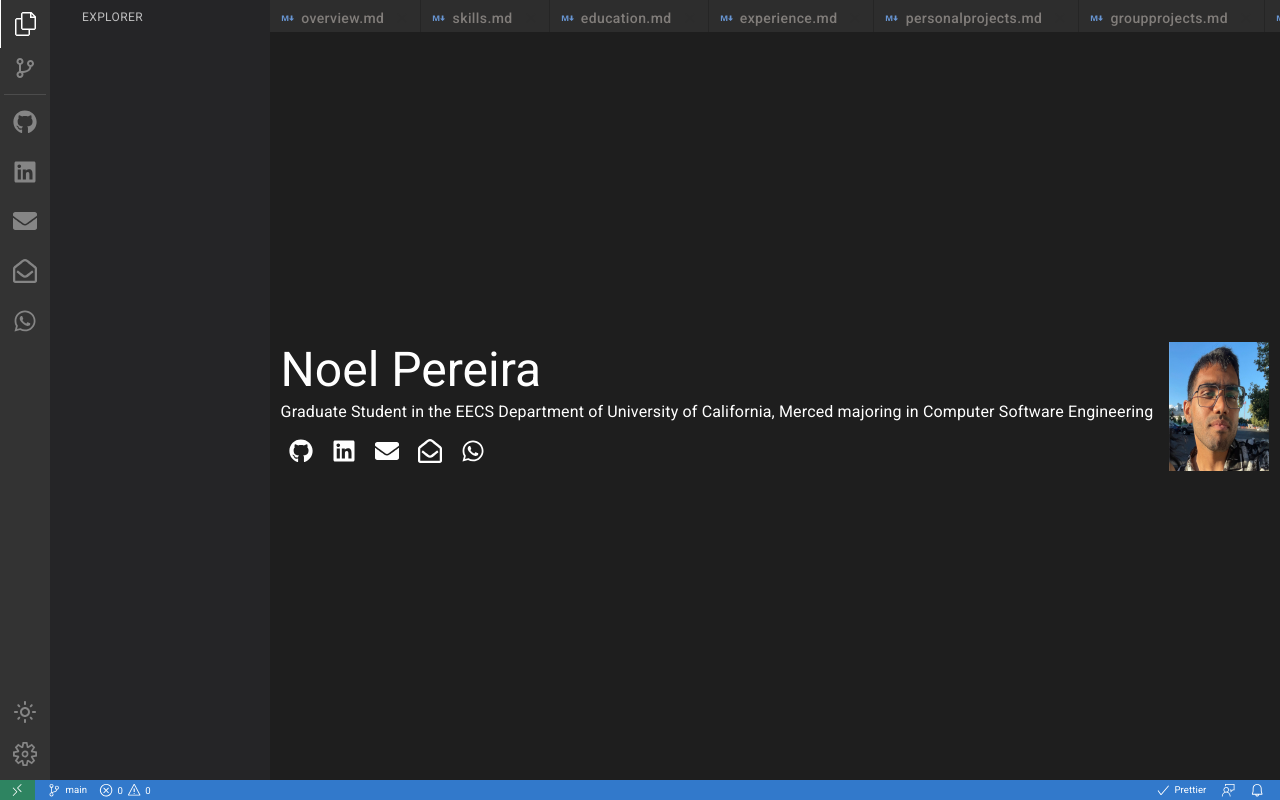
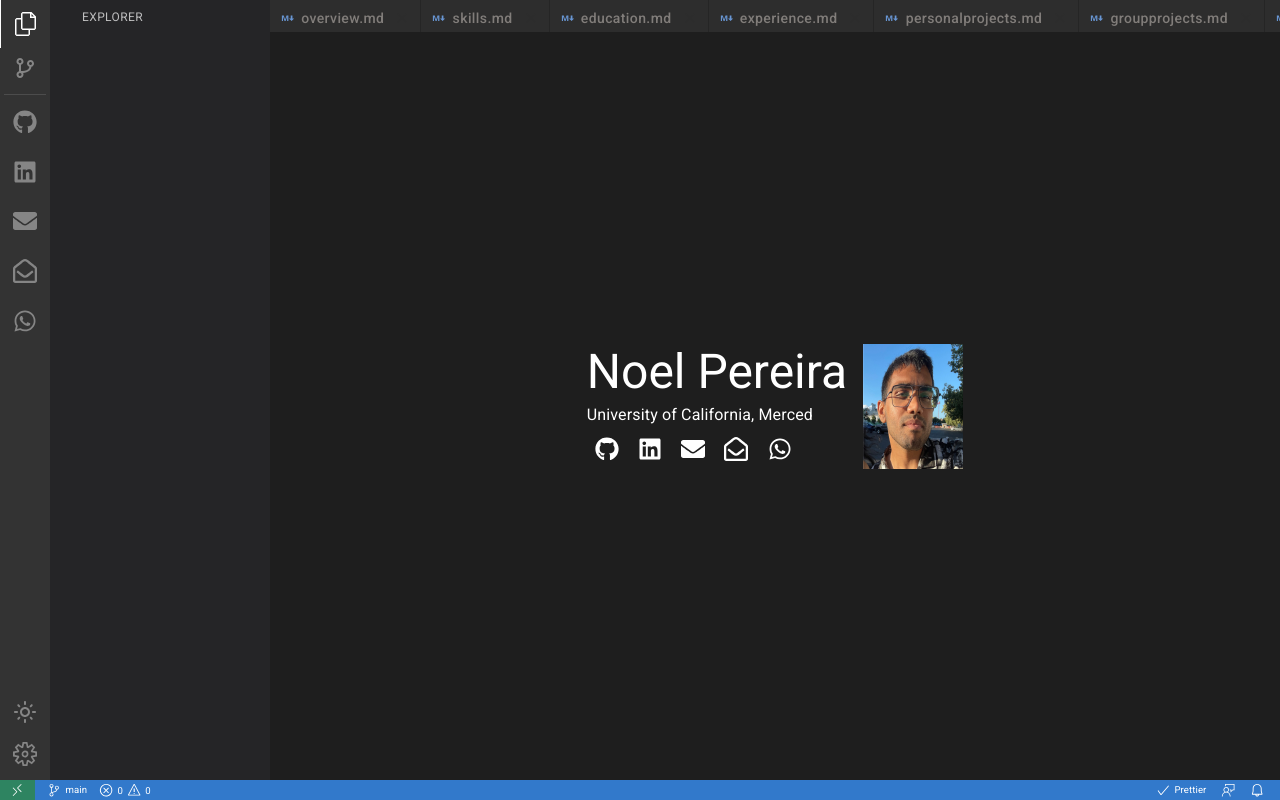
Before and after one commit to noelp2500/NoelVSCodeResumePublicVersion, a React (Create React App) app: page / in a window 1280 px wide. Built offline with nearby package versions, Linux system fonts and the light colour scheme.

Commit message:
minor update to personal info, source of project and readme

```diff
--- a/src/app/layout/Sidebar.tsx
+++ b/src/app/layout/Sidebar.tsx
@@ -75,7 +75,7 @@ export default function Sidebar({
         <Tooltip title="Source of this project" arrow placement="right">
           <Link
             target="_blank"
-            href={"https://github.com/noelp2500"}
+            href={"https://github.com/noelp2500/NoelVSCodeResumePublicVersion"}
             underline="none"
             color="inherit"
             sx={{ WebkitTapHighlightColor: "rgba(0,0,0,0)" }}
--- a/src/app/pages/Home.tsx
+++ b/src/app/pages/Home.tsx
@@ -51,12 +51,11 @@ export default function Home({ setSelectedIndex }: Props) {
               display="flex"
               justifyContent={{ xs: "center", sm: "flex-start" }}
             >
-              <>
-              <Typography variant="subtitle1" gutterBottom>
-                Graduate Student in the EECS Department of University of California, Merced majoring in Computer Software Engineering
+              <Typography variant="subtitle1">
+                University of California, Merced
               </Typography>
-             </>
             </Grid>
+
             <Grid
               display="flex"
               justifyContent={{ xs: "center", sm: "flex-start" }}
```
Also changed, not shown: 1 other file (tests, documents, lock files or other folders).
